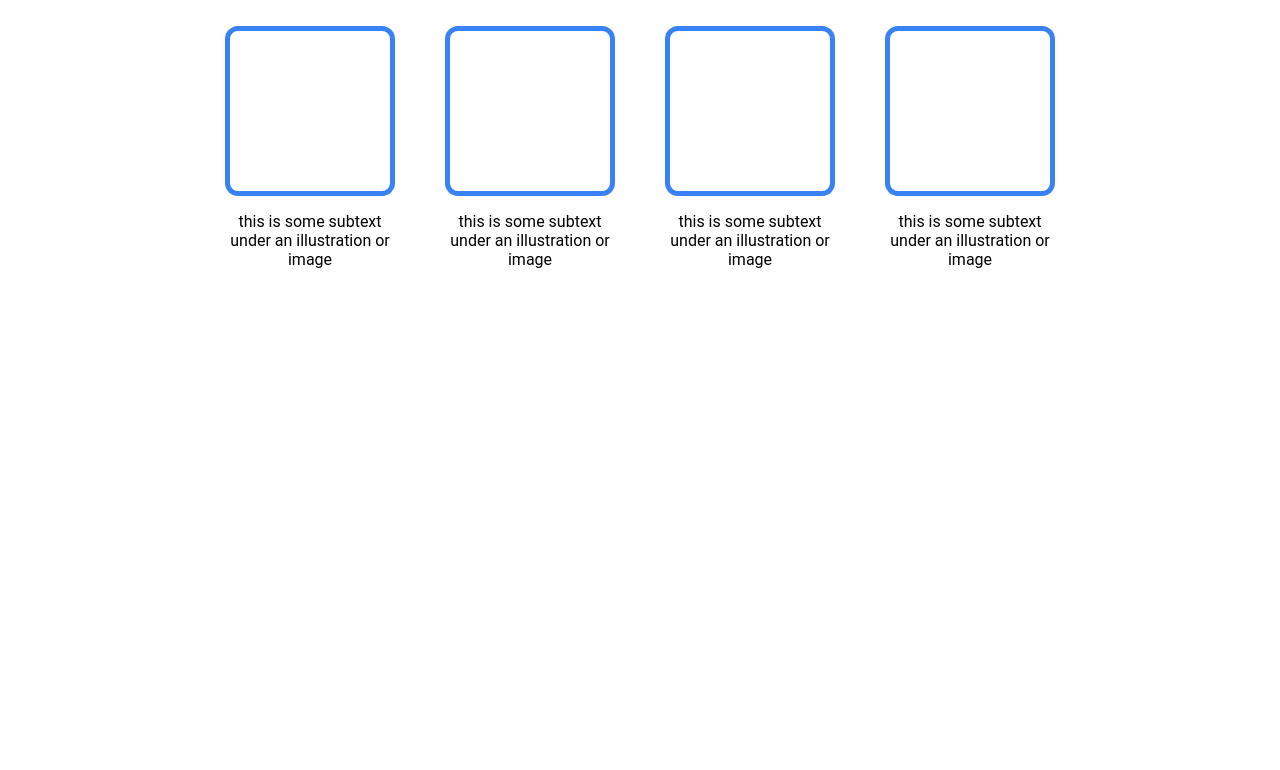
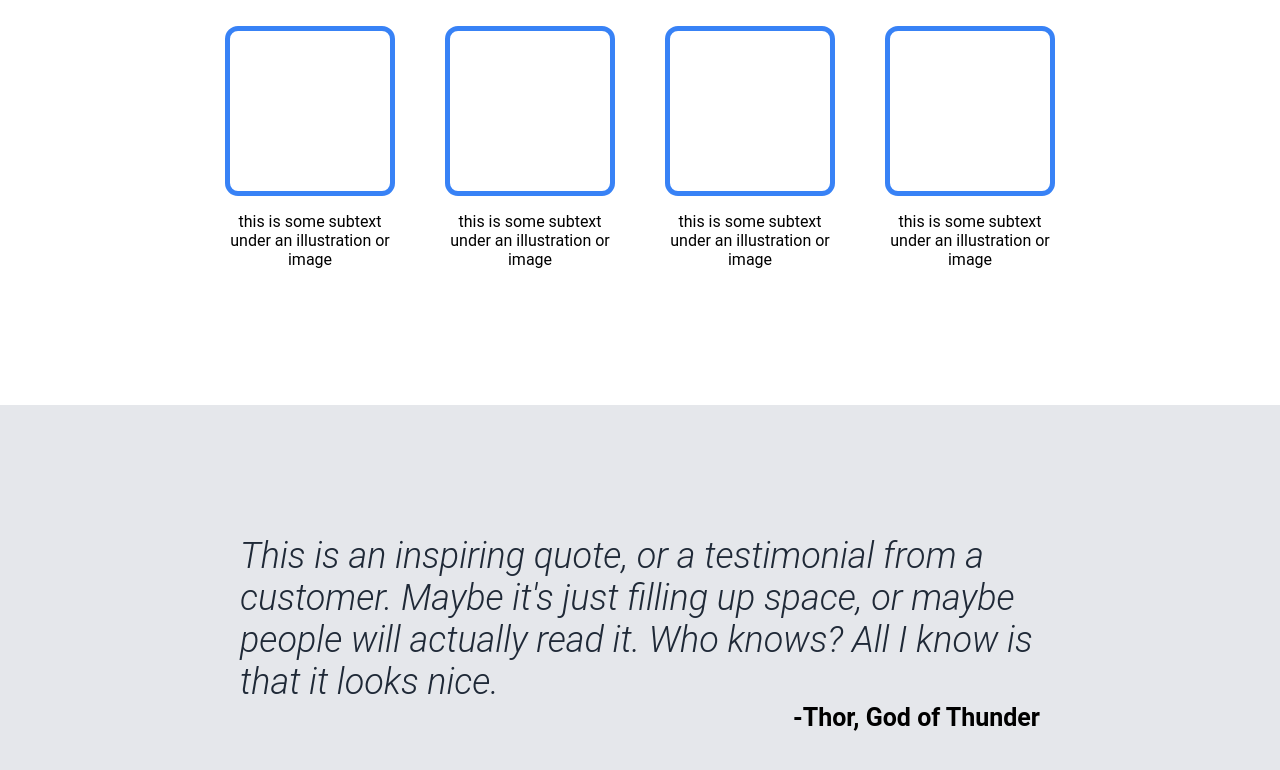
Before and after one commit to sidobelei/landing-page, a plain HTML site: page index.html in a window 1280 px wide. Shown: the part 646-1416 px from the top of the page. Before the commit the page ends 1051 px from the top, so only its background shows below. Drawn offline with Linux system fonts and the light colour scheme.

Commit message:
Add quote section and styling to landing page

```diff
--- a/index.html
+++ b/index.html
@@ -49,5 +49,10 @@
                 </div>
             </div>
         </div>
+
+        <div class="quote-container">
+            <p class="quote">This is an inspiring quote, or a testimonial from a customer. Maybe it's just filling up space, or maybe people will actually read it. Who knows? All I know is that it looks nice.</p>
+            <div class="author">-Thor, God of Thunder</div>
+        </div>
     </body>
 </html>
--- a/style.css
+++ b/style.css
@@ -114,3 +114,24 @@ button {
     width: 160px;
     height: 160px;
 }
+
+.quote-container {
+    background-color: #E5E7EB;
+    padding: 130px 240px;
+
+}
+
+.quote {
+    color: #1F2937;
+    font-size: 36px;
+    font-weight: 300;
+    font-style: italic;
+    margin: 0;
+}
+
+.author {
+    text-align: right;
+    color: black;
+    font-size: 25px;
+    font-weight: bold;
+}
```
